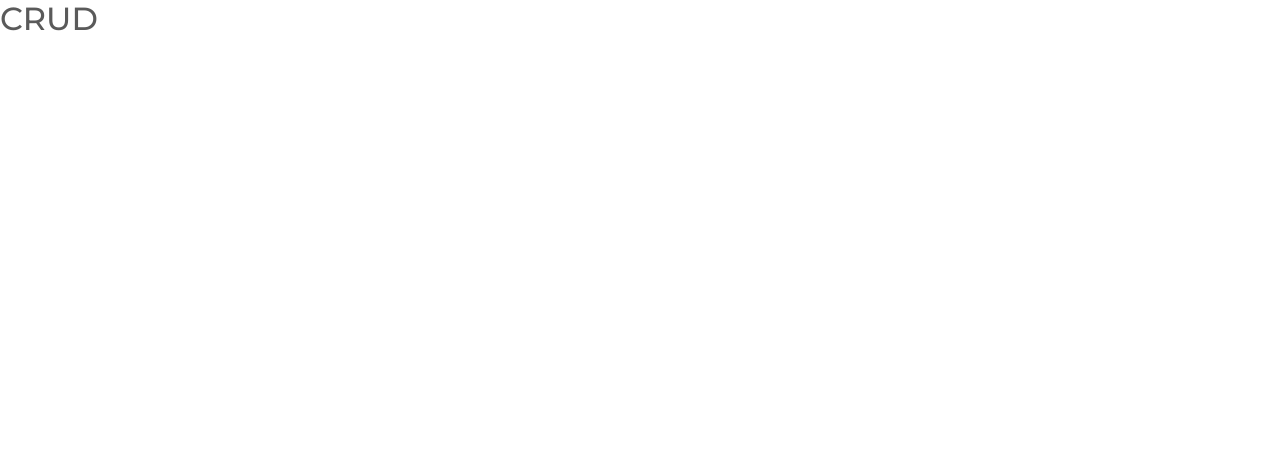
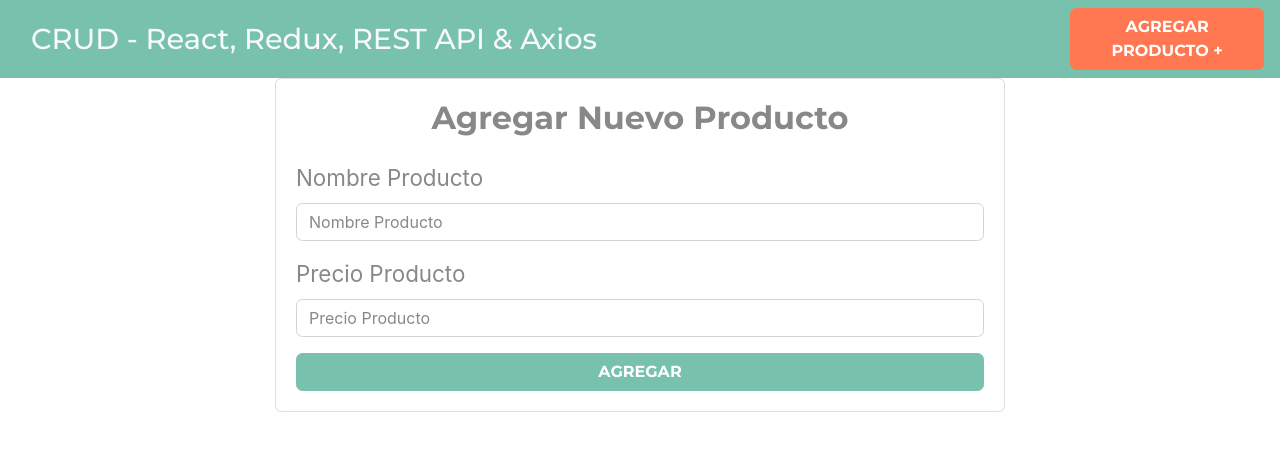
Before and after one commit to maerd19/react-redux-crud, a React (Create React App) app: page /productos/nuevo in a window 1280 px wide. Shown: the top 450 px of the page. Built offline with nearby package versions, Linux system fonts and the light colour scheme.

Commit message:
Agregando React Router DOM y componentes

```diff
--- a/package.json
+++ b/package.json
@@ -8,6 +8,7 @@
     "@testing-library/user-event": "^7.2.1",
     "react": "^16.13.1",
     "react-dom": "^16.13.1",
+    "react-router-dom": "^5.2.0",
     "react-scripts": "3.4.3"
   },
   "scripts": {
--- a/src/App.js
+++ b/src/App.js
@@ -1,10 +1,28 @@
 import React from "react";
+import Header from "./components/Header";
+import Productos from "./components/Productos";
+import NuevoProducto from "./components/NuevoProducto";
+import EditarProducto from "./components/EditarProducto";
+
+import { BrowserRouter as Router, Route, Switch } from "react-router-dom";
 
 function App() {
   return (
-    <div className="App">
-      <h2>CRUD</h2>
-    </div>
+    <Router>
+      <Header />
+
+      <div className="container">
+        <Switch>
+          <Route exact path="/" component={Productos} />
+          <Route exact path="/productos/nuevo" component={NuevoProducto} />
+          <Route
+            exact
+            path="/productos/editar/:id"
+            component={EditarProducto}
+          />
+        </Switch>
+      </div>
+    </Router>
   );
 }
 
--- /dev/null
+++ b/src/components/EditarProducto.jsx
@@ -0,0 +1,50 @@
+import React from "react";
+
+const EditarProducto = () => {
+  return (
+    <>
+      <div className="row justify-content-center">
+        <div className="col-md-8">
+          <div className="card">
+            <div className="card-body">
+              <h2 className="text-center mb-4 font-weight-bold">
+                Editar Producto
+              </h2>
+
+              <form>
+                <div className="form-group">
+                  <label>Nombre Producto</label>
+                  <input
+                    type="text"
+                    className="form-control"
+                    placeholder="Nombre Producto"
+                    name="nombre"
+                  />
+                </div>
+
+                <div className="form-group">
+                  <label>Precio Producto</label>
+                  <input
+                    type="number"
+                    className="form-control"
+                    placeholder="Precio Producto"
+                    name="precio"
+                  />
+                </div>
+
+                <button
+                  type="submit"
+                  className="btn btn-primary font-weight-bold text-uppercase d-block w-100"
+                >
+                  Guardar Cambios
+                </button>
+              </form>
+            </div>
+          </div>
+        </div>
+      </div>
+    </>
+  );
+};
+
+export default EditarProducto;
--- /dev/null
+++ b/src/components/Header.jsx
@@ -0,0 +1,25 @@
+import React from "react";
+import { Link } from "react-router-dom";
+
+const Header = () => {
+  return (
+    <nav className="navbar navbar-expand-lg navbar-dark bg-primary justify-content-between">
+      <div className="container">
+        <h1>
+          <Link to={"/"} className="text-light">
+            CRUD - React, Redux, REST API & Axios
+          </Link>
+        </h1>
+      </div>
+
+      <Link
+        className="btn btn-danger nuevo-post d-block d-md-inline-block"
+        to={"/productos/nuevo"}
+      >
+        Agregar Producto &#43;
+      </Link>
+    </nav>
+  );
+};
+
+export default Header;
--- /dev/null
+++ b/src/components/NuevoProducto.jsx
@@ -0,0 +1,48 @@
+import React from "react";
+
+const NuevoProducto = () => {
+  return (
+    <div className="row justify-content-center">
+      <div className="col-md-8">
+        <div className="card">
+          <div className="card-body">
+            <h2 className="text-center mb-4 font-weight-bold">
+              Agregar Nuevo Producto
+            </h2>
+
+            <form>
+              <div className="form-group">
+                <label>Nombre Producto</label>
+                <input
+                  type="text"
+                  className="form-control"
+                  placeholder="Nombre Producto"
+                  name="nombre"
+                />
+              </div>
+
+              <div className="form-group">
+                <label>Precio Producto</label>
+                <input
+                  type="number"
+                  className="form-control"
+                  placeholder="Precio Producto"
+                  name="precio"
+                />
+              </div>
+
+              <button
+                type="submit"
+                className="btn btn-primary font-weight-bold text-uppercase d-block w-100"
+              >
+                Agregar
+              </button>
+            </form>
+          </div>
+        </div>
+      </div>
+    </div>
+  );
+};
+
+export default NuevoProducto;
--- /dev/null
+++ b/src/components/Productos.jsx
@@ -0,0 +1,22 @@
+import React from "react";
+
+const Productos = () => {
+  return (
+    <>
+      <h2 className="text-center my-5">Listado de Productos</h2>
+
+      <table className="table table-striped">
+        <thead className="bg-primary table-dark">
+          <tr>
+            <th scope="col">Nombre</th>
+            <th scope="col">Precio</th>
+            <th scope="col">Acciones</th>
+          </tr>
+        </thead>
+        <tbody></tbody>
+      </table>
+    </>
+  );
+};
+
+export default Productos;
```
Also changed, not shown: 1 other file (tests, documents, lock files or other folders).
